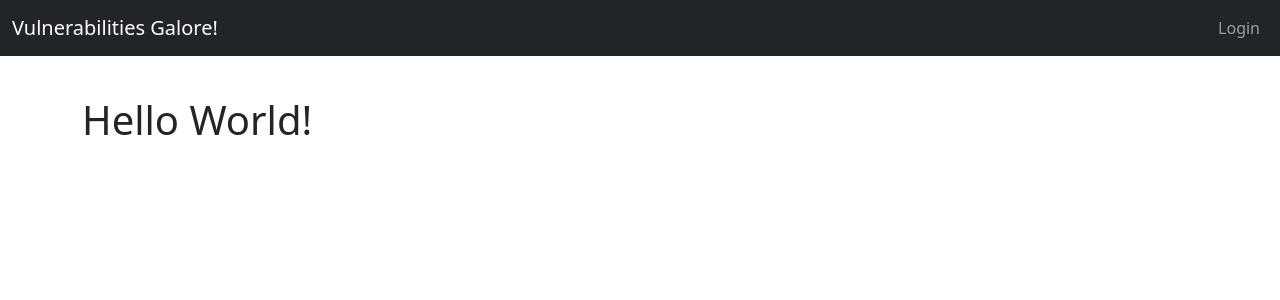
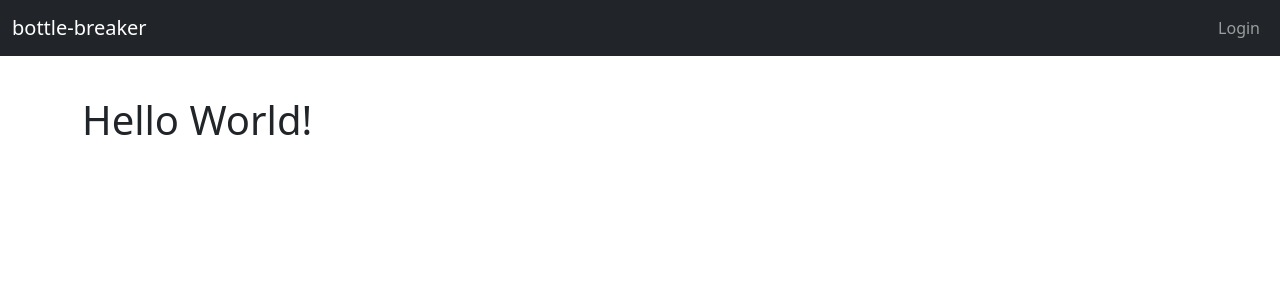
Before and after one commit to hayesall/bottle-breaker, a Flask app: page / in a window 1280 px wide. Shown: the top 300 px of the page. Run offline with Flask 2, Linux system fonts and the light colour scheme.

Commit message:
🚚 Rename inline names from XSS demo to bottle-breaker

```diff
--- a/bottle_breaker/templates/base.html
+++ b/bottle_breaker/templates/base.html
@@ -5,7 +5,7 @@
     <meta charset="UTF-8">
     <meta http-equiv="X-UA-Compatible" content="IE=edge">
     <meta name="viewport" content="width=device-width, initial-scale=1.0">
-    <title>{% block pagetitle %}{% endblock %} | XSS Demo</title>
+    <title>{% block pagetitle %}{% endblock %} | bottle-breaker</title>
     <link rel="stylesheet" type="text/css"
         href="https://cdn.jsdelivr.net/npm/bootstrap@5.3.0-alpha1/dist/css/bootstrap.min.css">
 </head>
@@ -14,7 +14,7 @@
     <header>
         <nav class="navbar navbar-expand-md navbar-dark fixed-top bg-dark">
             <div class="container-fluid">
-                <a class="navbar-brand" href="{{ url_for('index') }}">Vulnerabilities Galore!</a>
+                <a class="navbar-brand" href="{{ url_for('index') }}">bottle-breaker</a>
 
                 <div class="justify-content-end">
 
```
